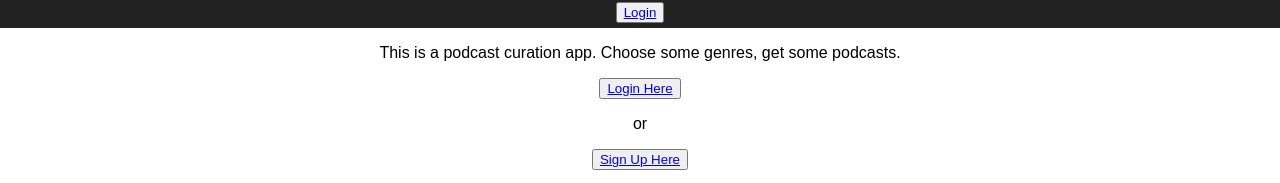
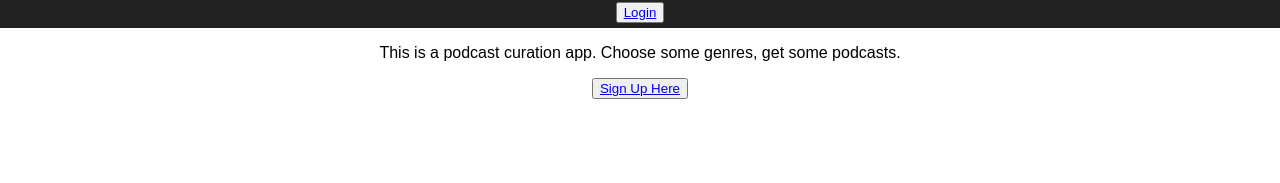
Before and after one commit to jarretbryan/radiowired, a React (Create React App) app: page / in a window 1280 px wide. Shown: the part 162-345 px from the top of the page. Built offline with nearby package versions, Linux system fonts and the light colour scheme.

Commit message:
Added navlink in header

```diff
--- a/src/Components/About.js
+++ b/src/Components/About.js
@@ -6,10 +6,7 @@ import { NavLink } from 'react-router-dom'
 const About = () => (
     <div>
         <p>This is a podcast curation app. Choose some genres, get some podcasts.</p>
-        <button>
-            <NavLink to='login'>Login Here</NavLink>
-        </button>
-        <p>or</p>
+
          <button>
             <NavLink to='register'>Sign Up Here</NavLink>
         </button>
--- a/src/Components/Navbar.js
+++ b/src/Components/Navbar.js
@@ -27,12 +27,20 @@ class Navbar extends Component {
             this.props.logoutUser()
     }
 
+    logoLink = () => {
+        if (this.props.loggedIn===true){
+            return <NavLink to='/profile'><img src="http://icons.iconarchive.com/icons/kyo-tux/phuzion/256/Misc-RSS-icon.png" className="App-logo" alt="logo" /> </NavLink>
+        } else {
+            return <NavLink to='/'><img src="http://icons.iconarchive.com/icons/kyo-tux/phuzion/256/Misc-RSS-icon.png" className="App-logo" alt="logo" /> </NavLink>
+        }
+    }
+
     render() {
         return (
             <Fragment>
 
             <header className="App-header">
-                <img src="http://icons.iconarchive.com/icons/kyo-tux/phuzion/256/Misc-RSS-icon.png" className="App-logo" alt="logo" />
+                {this.logoLink()}
                 <h1 className="App-title">RadioWired</h1>
                 {this.logButton()}
             </header>
```
